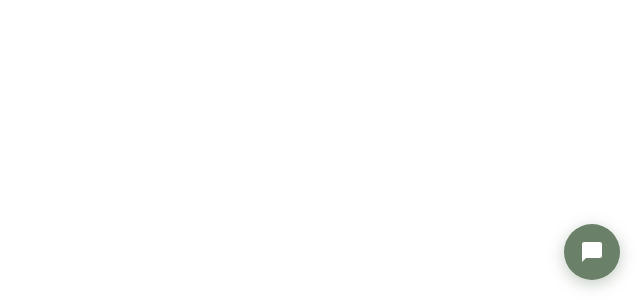
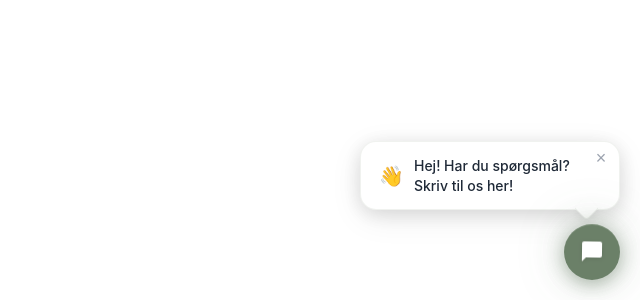
Before and after one commit to carlsoerensen/ai_agent_website_wedsgaard, a Next.js app: page /widget in a window 1280 px wide. Shown: the part 500-800 px from the top of the page, without its empty margins (640-1280 px from the left). Built offline with nearby package versions, Linux system fonts and the light colour scheme.

Commit message:
Add chat widget enhancements: breathing glow effect, auto welcome message with typing animation, and popup welcome bubble

```diff
--- a/components/Widget.module.css
+++ b/components/Widget.module.css
@@ -25,17 +25,51 @@
   right: 20px;
   width: 56px;
   height: 56px;
-  background: #6b8068;
+  background: linear-gradient(145deg, #7a9177 0%, #6b8068 50%, #5d7359 100%);
   border: none;
   border-radius: 50%;
   cursor: pointer;
   display: flex;
   align-items: center;
   justify-content: center;
-  box-shadow: 0 4px 16px rgba(107, 128, 104, 0.4);
   z-index: 10000;
-  transition: transform 0.2s, box-shadow 0.2s;
+  transition: transform 0.3s ease, box-shadow 0.3s ease;
   padding: 0;
+  animation: breathingGlow 3s ease-in-out infinite;
+}
+
+/* Icon gentle animation */
+.widgetButton svg {
+  animation: iconFloat 3s ease-in-out infinite;
+  filter: drop-shadow(0 1px 2px rgba(0, 0, 0, 0.1));
+}
+
+/* Breathing glow effect - clean and elegant */
+@keyframes breathingGlow {
+  0%, 100% {
+    box-shadow:
+      0 4px 15px rgba(107, 128, 104, 0.4),
+      0 0 25px rgba(107, 128, 104, 0.25),
+      0 0 50px rgba(107, 128, 104, 0.15),
+      inset 0 1px 0 rgba(255, 255, 255, 0.15);
+  }
+  50% {
+    box-shadow:
+      0 6px 25px rgba(107, 128, 104, 0.55),
+      0 0 40px rgba(107, 128, 104, 0.35),
+      0 0 80px rgba(107, 128, 104, 0.2),
+      inset 0 1px 0 rgba(255, 255, 255, 0.2);
+  }
+}
+
+/* Icon floating animation - smooth and subtle */
+@keyframes iconFloat {
+  0%, 100% {
+    transform: translateY(0) rotate(0deg);
+  }
+  50% {
+    transform: translateY(-2px) rotate(3deg);
+  }
 }
 
 /* Embedded mode: button uses absolute positioning within wrapper */
@@ -48,15 +82,147 @@
   width: 56px !important;
   height: 56px !important;
   z-index: 10000 !important; /* Ensure button is above container */
+  /* Inherit breathing glow animation from .widgetButton */
+  animation: breathingGlow 3s ease-in-out infinite;
 }
 
 .widgetButton:hover {
-  transform: scale(1.05);
-  box-shadow: 0 6px 20px rgba(107, 128, 104, 0.5);
+  transform: scale(1.1);
+  box-shadow:
+    0 8px 30px rgba(107, 128, 104, 0.6),
+    0 0 50px rgba(107, 128, 104, 0.4),
+    0 0 80px rgba(107, 128, 104, 0.2),
+    inset 0 1px 0 rgba(255, 255, 255, 0.25);
+  animation: none;
+}
+
+.widgetButton:hover svg {
+  animation: none;
+  transform: scale(1.1) rotate(5deg);
+  transition: transform 0.3s ease;
 }
 
 .widgetButton:active {
   transform: scale(0.95);
+  box-shadow:
+    0 4px 15px rgba(107, 128, 104, 0.5),
+    0 0 30px rgba(107, 128, 104, 0.3);
+}
+
+/* When chat is open, stop attention-grabbing animations */
+.widgetButtonOpen {
+  animation: none;
+  box-shadow:
+    0 4px 15px rgba(107, 128, 104, 0.4),
+    inset 0 1px 0 rgba(255, 255, 255, 0.15);
+}
+
+.widgetButtonOpen svg {
+  animation: none;
+}
+
+/* Popup Welcome Bubble */
+.popupBubble {
+  position: fixed;
+  bottom: 90px;
+  right: 20px;
+  background: white;
+  border-radius: 16px;
+  padding: 14px 18px;
+  box-shadow:
+    0 4px 20px rgba(0, 0, 0, 0.12),
+    0 8px 32px rgba(0, 0, 0, 0.08);
+  z-index: 9999;
+  cursor: pointer;
+  max-width: 260px;
+  animation: popupSlideIn 0.4s cubic-bezier(0.34, 1.56, 0.64, 1) forwards;
+  transition: transform 0.2s ease, box-shadow 0.2s ease;
+  border: 1px solid rgba(107, 128, 104, 0.1);
+}
+
+.popupBubble:hover {
+  transform: translateY(-2px);
+  box-shadow:
+    0 6px 24px rgba(0, 0, 0, 0.15),
+    0 12px 40px rgba(0, 0, 0, 0.1);
+}
+
+/* Popup bubble tail/arrow pointing to the button */
+.popupBubble::after {
+  content: '';
+  position: absolute;
+  bottom: -8px;
+  right: 24px;
+  width: 16px;
+  height: 16px;
+  background: white;
+  border-radius: 0 0 4px 0;
+  transform: rotate(45deg);
+  box-shadow: 4px 4px 8px rgba(0, 0, 0, 0.05);
+  border-right: 1px solid rgba(107, 128, 104, 0.1);
+  border-bottom: 1px solid rgba(107, 128, 104, 0.1);
+}
+
+.popupBubbleEmbedded {
+  position: absolute;
+}
+
+.popupContent {
+  display: flex;
+  align-items: center;
+  gap: 10px;
+}
+
+.popupEmoji {
+  font-size: 20px;
+  line-height: 1;
+  flex-shrink: 0;
+}
+
+.popupText {
+  font-size: 14px;
+  font-weight: 500;
+  color: #1f2937;
+  line-height: 1.4;
+  font-family: -apple-system, BlinkMacSystemFont, 'Segoe UI', 'Roboto', 'Oxygen',
+    'Ubuntu', 'Cantarell', 'Fira Sans', 'Droid Sans', 'Helvetica Neue', sans-serif;
+}
+
+.popupClose {
+  position: absolute;
+  top: 6px;
+  right: 8px;
+  width: 20px;
+  height: 20px;
+  border: none;
+  background: transparent;
+  color: #9ca3af;
+  font-size: 18px;
+  cursor: pointer;
+  display: flex;
+  align-items: center;
+  justify-content: center;
+  border-radius: 50%;
+  transition: all 0.2s;
+  line-height: 1;
+  padding: 0;
+}
+
+.popupClose:hover {
+  background: #f3f4f6;
+  color: #6b7280;
+}
+
+/* Popup slide-in animation */
+@keyframes popupSlideIn {
+  0% {
+    opacity: 0;
+    transform: translateY(20px) scale(0.9);
+  }
+  100% {
+    opacity: 1;
+    transform: translateY(0) scale(1);
+  }
 }
 
 /* Widget Container - Positioned above the button */
@@ -364,6 +530,24 @@
   white-space: pre-wrap;
 }
 
+/* Typing cursor animation */
+.typingCursor {
+  display: inline-block;
+  animation: blink 0.8s ease-in-out infinite;
+  color: #6b8068;
+  font-weight: 300;
+  margin-left: 1px;
+}
+
+@keyframes blink {
+  0%, 50% {
+    opacity: 1;
+  }
+  51%, 100% {
+    opacity: 0;
+  }
+}
+
 /* Loading Indicator */
 .loadingIndicator {
   display: flex;
@@ -524,6 +708,22 @@
 
 /* Mobile Responsive */
 @media (max-width: 480px) {
+  .popupBubble {
+    bottom: 85px;
+    right: 16px;
+    left: 16px;
+    max-width: none;
+    padding: 12px 16px;
+  }
+
+  .popupBubble::after {
+    right: 30px;
+  }
+
+  .popupText {
+    font-size: 13px;
+  }
+
   .widgetContainer {
     position: fixed;
     top: 0;
--- a/components/Widget.tsx
+++ b/components/Widget.tsx
@@ -15,6 +15,9 @@ interface WidgetProps {
   isEmbedded?: boolean;
 }
 
+// Welcome message for the carpenter/tømrer business
+const WELCOME_MESSAGE = "Hej! 👋 Velkommen til Tømrerfirmaet Wedsgaard. Jeg er din digitale svend og kan hjælpe dig med alt fra tilbud på tømrerarbejde, til spørgsmål om renovering, tilbygninger eller andre byggeprojekter. Hvordan kan jeg hjælpe dig i dag?";
+
 export default function Widget({ webhookUrl, isEmbedded = false }: WidgetProps) {
   const [isOpen, setIsOpen] = useState(false);
   const [messages, setMessages] = useState<Message[]>([]);
@@ -22,8 +25,15 @@ export default function Widget({ webhookUrl, isEmbedded = false }: WidgetProps)
   const [isLoading, setIsLoading] = useState(false);
   const [sessionId, setSessionId] = useState('');
   const [isMobile, setIsMobile] = useState(false);
+  const [hasShownWelcome, setHasShownWelcome] = useState(false);
+  const [isTypingWelcome, setIsTypingWelcome] = useState(false);
+  const [typingText, setTypingText] = useState('');
+  const [showPopupBubble, setShowPopupBubble] = useState(false);
+  const [hasShownPopup, setHasShownPopup] = useState(false);
   const messagesEndRef = useRef<HTMLDivElement>(null);
   const inputRef = useRef<HTMLInputElement>(null);
+  const typingIntervalRef = useRef<NodeJS.Timeout | null>(null);
+  const popupTimeoutRef = useRef<NodeJS.Timeout | null>(null);
 
   useEffect(() => {
     // Check if mobile
@@ -34,6 +44,43 @@ export default function Widget({ webhookUrl, isEmbedded = false }: WidgetProps)
     window.addEventListener('resize', checkMobile);
     return () => window.removeEventListener('resize', checkMobile);
   }, []);
+
+  // Show popup bubble after 1.5 seconds, hide after 5 seconds
+  useEffect(() => {
+    // Don't show if already shown once or chat is open
+    if (hasShownPopup || isOpen) return;
+
+    const showTimer = setTimeout(() => {
+      setShowPopupBubble(true);
+      setHasShownPopup(true);
+    }, 1500);
+
+    return () => {
+      clearTimeout(showTimer);
+    };
+  }, [hasShownPopup, isOpen]);
+
+  // Auto-hide popup after 5 seconds
+  useEffect(() => {
+    if (!showPopupBubble) return;
+
+    popupTimeoutRef.current = setTimeout(() => {
+      setShowPopupBubble(false);
+    }, 5000);
+
+    return () => {
+      if (popupTimeoutRef.current) {
+        clearTimeout(popupTimeoutRef.current);
+      }
+    };
+  }, [showPopupBubble]);
+
+  // Hide popup when chat is opened
+  useEffect(() => {
+    if (isOpen && showPopupBubble) {
+      setShowPopupBubble(false);
+    }
+  }, [isOpen, showPopupBubble]);
 
   useEffect(() => {
     // Generate or retrieve session ID
@@ -68,7 +115,48 @@ export default function Widget({ webhookUrl, isEmbedded = false }: WidgetProps)
         '*'
       );
     }
-  }, [isOpen]);
+
+    // Show welcome message when chat opens for the first time
+    if (isOpen && !hasShownWelcome && messages.length === 0) {
+      setHasShownWelcome(true);
+      setIsTypingWelcome(true);
+
+      // Small delay before starting to type
+      setTimeout(() => {
+        let charIndex = 0;
+        const typeSpeed = 25; // milliseconds per character
+
+        typingIntervalRef.current = setInterval(() => {
+          if (charIndex < WELCOME_MESSAGE.length) {
+            setTypingText(WELCOME_MESSAGE.slice(0, charIndex + 1));
+            charIndex++;
+          } else {
+            // Typing complete - add as a proper message
+            if (typingIntervalRef.current) {
+              clearInterval(typingIntervalRef.current);
+            }
+            setIsTypingWelcome(false);
+            setTypingText('');
+
+            const welcomeMsg: Message = {
+              id: 'welcome-' + Date.now().toString(),
+              text: WELCOME_MESSAGE,
+              sender: 'assistant',
+              timestamp: new Date(),
+            };
+            setMessages([welcomeMsg]);
+          }
+        }, typeSpeed);
+      }, 500);
+    }
+
+    // Cleanup interval on unmount
+    return () => {
+      if (typingIntervalRef.current) {
+        clearInterval(typingIntervalRef.current);
+      }
+    };
+  }, [isOpen, hasShownWelcome, messages.length]);
 
   const sendMessage = async (textOverride?: string) => {
     const textToSend = textOverride || inputValue.trim();
@@ -157,7 +245,7 @@ export default function Widget({ webhookUrl, isEmbedded = false }: WidgetProps)
       {/* Toggle button - hidden on mobile when chat is open */}
       {showFloatingButton && (
         <button
-          className={`${styles.widgetButton} ${isEmbedded ? styles.embeddedButton : ''}`}
+          className={`${styles.widgetButton} ${isEmbedded ? styles.embeddedButton : ''} ${isOpen ? styles.widgetButtonOpen : ''}`}
           onClick={() => setIsOpen(!isOpen)}
           aria-label={isOpen ? "Close chat" : "Open chat"}
           style={isEmbedded ? {
@@ -213,6 +301,32 @@ export default function Widget({ webhookUrl, isEmbedded = false }: WidgetProps)
             </svg>
           )}
         </button>
+      )}
+
+      {/* Popup welcome bubble */}
+      {showPopupBubble && !isOpen && (
+        <div
+          className={`${styles.popupBubble} ${isEmbedded ? styles.popupBubbleEmbedded : ''}`}
+          onClick={() => {
+            setShowPopupBubble(false);
+            setIsOpen(true);
+          }}
+        >
+          <div className={styles.popupContent}>
+            <span className={styles.popupEmoji}>👋</span>
+            <span className={styles.popupText}>Hej! Har du spørgsmål? Skriv til os her!</span>
+          </div>
+          <button
+            className={styles.popupClose}
+            onClick={(e) => {
+              e.stopPropagation();
+              setShowPopupBubble(false);
+            }}
+            aria-label="Luk"
+          >
+            ×
+          </button>
+        </div>
       )}
 
       {isOpen && (
@@ -288,7 +402,7 @@ export default function Widget({ webhookUrl, isEmbedded = false }: WidgetProps)
           </div>
 
           <div className={styles.messagesContainer}>
-            {messages.length === 0 ? (
+            {messages.length === 0 && !isTypingWelcome ? (
               <div className={styles.welcomeScreen}>
                 <div className={styles.welcomeAvatar}>
                   <img
@@ -318,6 +432,23 @@ export default function Widget({ webhookUrl, isEmbedded = false }: WidgetProps)
                   </svg>
                   Få et tilbud
                 </button>
+              </div>
+            ) : messages.length === 0 && isTypingWelcome ? (
+              /* Show typing welcome message */
+              <div className={`${styles.message} ${styles.assistantMessage}`}>
+                <div className={styles.messageAvatar}>
+                  <img
+                    src="https://wedsgaard.dk/storage/wedsgaard/logo.png"
+                    alt="Wedsgaard"
+                    className={styles.avatarImageSmall}
+                  />
+                </div>
+                <div className={styles.messageBubble}>
+                  <div className={styles.messageText}>
+                    {typingText}
+                    <span className={styles.typingCursor}>|</span>
+                  </div>
+                </div>
               </div>
             ) : (
               <>
```
Also changed, not shown: 1 other file (tests, documents, lock files or other folders).
